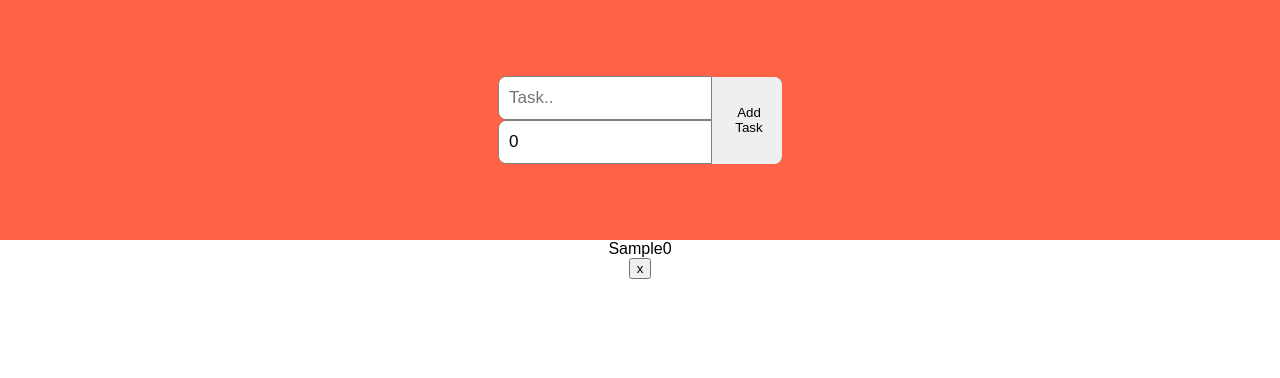
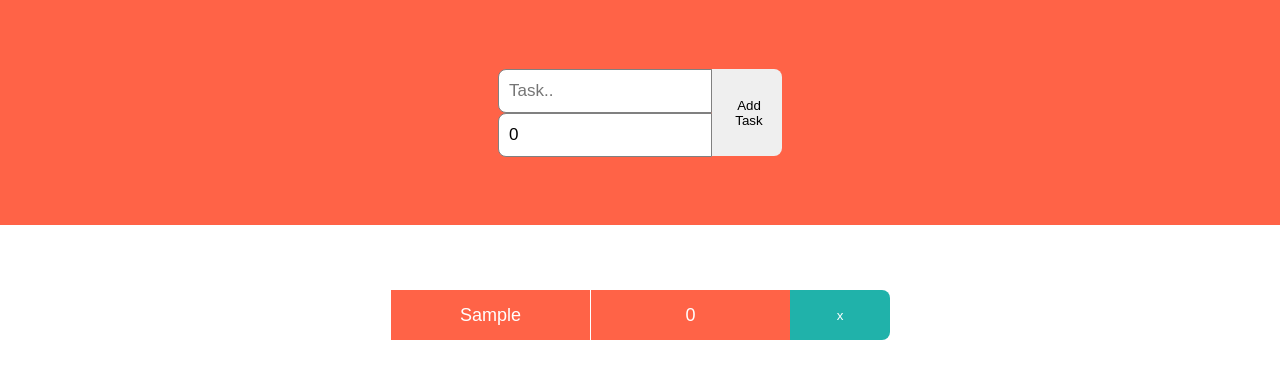
Before and after one commit to Noemi890/react-typescript-todo-list, a React (Create React App) app: page / in a window 1280 px wide. Both pictures are taken after typing "Sample" into the empty fields and a click on the button "Add Task". Shown: the top 378 px of the page. Built offline with nearby package versions, Linux system fonts and the light colour scheme.

Commit message:
feat: display todos and style

```diff
--- a/src/App.css
+++ b/src/App.css
@@ -38,6 +38,10 @@ body {
   cursor: pointer;
 }
 
+.header button:hover {
+  box-shadow: 21px 17px 30px -30px rgba(0,0,0,0.75) inset;
+}
+
 .header {
   flex: 30%;
   background-color: tomato;
@@ -50,4 +54,50 @@ body {
 .todoList {
   flex: 70%;
   width: 100%;
+  display: flex;
+  flex-direction: column;
+  align-items: center;
+  padding-top: 50px;
 }
+
+.task {
+  width: 500px;
+  height: 50px;
+  display: flex;
+  color: white;
+  margin: 15px;
+}
+
+.task .content {
+  flex: 80%;
+  height: 100%;
+  display: flex;
+  justify-content: center;
+  align-items: center;
+}
+
+.task .content span {
+  display: grid;
+  place-items: center;
+  border: 1px solid white;
+  width: 100%;
+  height: 100%;
+  font-size: 18px;
+  border-right: none;
+  background-color: tomato;
+}
+
+.task button {
+  flex: 20%;
+  height: 100%;
+  border: none;
+  background-color: lightseagreen;
+  border-top-right-radius: 8px;
+  border-bottom-right-radius: 8px;
+  color: white;
+  cursor: pointer;
+}
+
+.task button:hover {
+  box-shadow: 21px 17px 30px -30px rgba(0,0,0,0.75) inset;
+}
--- a/src/App.tsx
+++ b/src/App.tsx
@@ -24,6 +24,11 @@ const App: FC = () => {
     setDeadline(0)
   }
 
+  const completeTask = (taskNameToDelete: string): void => {
+    const filteredTodos: ITask[] = todos.filter(task => task.taskName !== taskNameToDelete)
+    setTodos(filteredTodos)
+  }
+
   return (
     <div className="App">
       <div className='header'>
@@ -36,7 +41,7 @@ const App: FC = () => {
       <div className='todoList'>
         {
           todos.map((todo: ITask, i: number) => {
-            return <ToDoTask key={i} todo={todo}/>
+            return <ToDoTask key={i} todo={todo} completeTask={completeTask}/>
           })
         }
       </div>
--- a/src/components/ToDoTask.tsx
+++ b/src/components/ToDoTask.tsx
@@ -3,17 +3,18 @@ import { ITask } from '../Interfaces'
 
 interface Props {
   todo: ITask;
+  completeTask(taskNameToDelete: string): void
 }
 
-const ToDoTask = ({ todo }: Props) => {
+const ToDoTask = ({ todo, completeTask }: Props) => {
   return (
-    <div className='todo'>
+    <div className='task'>
       <div className='content'>
         <span>{todo.taskName}</span>
         <span>{todo.deadline}</span>
       </div>
 
-      <button>x</button>
+      <button onClick={() => completeTask(todo.taskName)}>x</button>
     </div>
   )
 }
```
